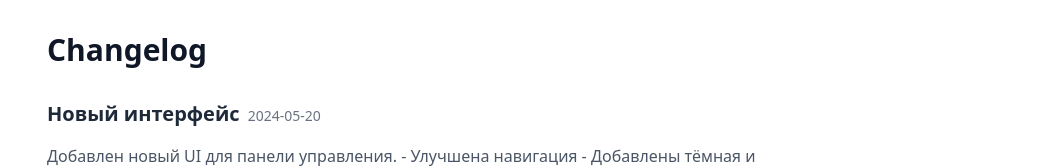
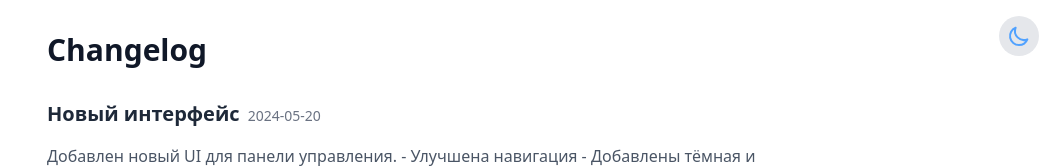
Before and after one commit to goriori/ChangelogViewer, a Vue app: page / in a window 1280 px wide. Shown: the top 168 px of the page, without its empty margins (225-1280 px from the left). Built offline with nearby package versions, Linux system fonts and the light colour scheme.

Commit message:
feat(global): create theme switcher

```diff
--- a/src/App.vue
+++ b/src/App.vue
@@ -1,9 +1,11 @@
 <script setup lang="ts">
 import ChangelogViewer from './components/changelog-viewer/index.vue'
+import ThemeToggler from '@/components/theme-toggler/index.vue'
 </script>
 
 <template>
-  <div class="container">
+  <div class=" w-screen h-screen dark:bg-black">
+    <ThemeToggler/>
     <ChangelogViewer path="/CHANGELOG.md" />
   </div>
 </template>
--- /dev/null
+++ b/src/components/theme-toggler/index.vue
@@ -0,0 +1,44 @@
+<template>
+    <button
+      @click="toggleDarkMode"
+      class="fixed top-4 right-4 p-2 bg-gray-200 dark:bg-gray-700 rounded-full"
+      aria-label="Переключить тему"
+    >
+      <svg
+        v-if="isDark"
+        xmlns="http://www.w3.org/2000/svg"
+        class="h-6 w-6 text-yellow-300"
+        fill="none"
+        viewBox="0 0 24 24"
+        stroke="currentColor"
+      >
+        <path
+          stroke-linecap="round"
+          stroke-linejoin="round"
+          stroke-width="2"
+          d="M12 3v1m0 16v1m9-9h-1M4 12H3m15.364 6.364l-.707-.707M6.343 6.343l-.707-.707m12.728 0l-.707.707M6.343 17.657l-.707.707M16 12a4 4 0 11-8 0 4 4 0 018 0z"
+        />
+      </svg>
+      <svg
+        v-else
+        xmlns="http://www.w3.org/2000/svg"
+        class="h-6 w-6 text-blue-400"
+        fill="none"
+        viewBox="0 0 24 24"
+        stroke="currentColor"
+      >
+        <path
+          stroke-linecap="round"
+          stroke-linejoin="round"
+          stroke-width="2"
+          d="M20.354 15.354A9 9 0 018.646 3.646 9.003 9.003 0 0012 21a9.003 9.003 0 008.354-5.646z"
+        />
+      </svg>
+    </button>
+  </template>
+
+  <script setup>
+  import useDarkMode from '@/composables/useDarkMode';
+
+  const { isDark, toggleDarkMode } = useDarkMode();
+  </script>
--- /dev/null
+++ b/src/composables/useDarkMode.ts
@@ -0,0 +1,57 @@
+import { ref, onMounted, watch } from 'vue';
+
+export default function useDarkMode() {
+  const isDark = ref(false);
+
+  // Проверяем тему в localStorage и системных настройках
+  const applyTheme = () => {
+    if (
+      localStorage.theme === 'dark' ||
+      (!('theme' in localStorage) && window.matchMedia('(prefers-color-scheme: dark)').matches)
+    ) {
+      document.documentElement.classList.add('dark');
+      isDark.value = true;
+    } else {
+      document.documentElement.classList.remove('dark');
+      isDark.value = false;
+    }
+  };
+
+  // Переключаем тему
+  const toggleDarkMode = () => {
+    isDark.value = !isDark.value;
+    if (isDark.value) {
+      document.documentElement.classList.add('dark');
+      localStorage.theme = 'dark';
+    } else {
+      document.documentElement.classList.remove('dark');
+      localStorage.theme = 'light';
+    }
+  };
+
+  // Следим за изменениями системной темы
+  const watchSystemTheme = () => {
+    const mediaQuery = window.matchMedia('(prefers-color-scheme: dark)');
+    mediaQuery.addEventListener('change', (e) => {
+      if (!('theme' in localStorage)) {
+        isDark.value = e.matches;
+        if (e.matches) {
+          document.documentElement.classList.add('dark');
+        } else {
+          document.documentElement.classList.remove('dark');
+        }
+      }
+    });
+  };
+
+  // Инициализация при монтировании
+  onMounted(() => {
+    applyTheme();
+    watchSystemTheme();
+  });
+
+  return {
+    isDark,
+    toggleDarkMode,
+  };
+}
--- a/src/style.css
+++ b/src/style.css
@@ -1 +1,3 @@
 @import "tailwindcss";
+
+@custom-variant dark (&:where(.dark, .dark *));
--- /dev/null
+++ b/tailwind.config.ts
@@ -0,0 +1,7 @@
+module.exports = {
+    darkMode: 'class', // Включаем ручное управление темой через классы
+    theme: {
+      extend: {},
+    },
+    plugins: [],
+  }
```
